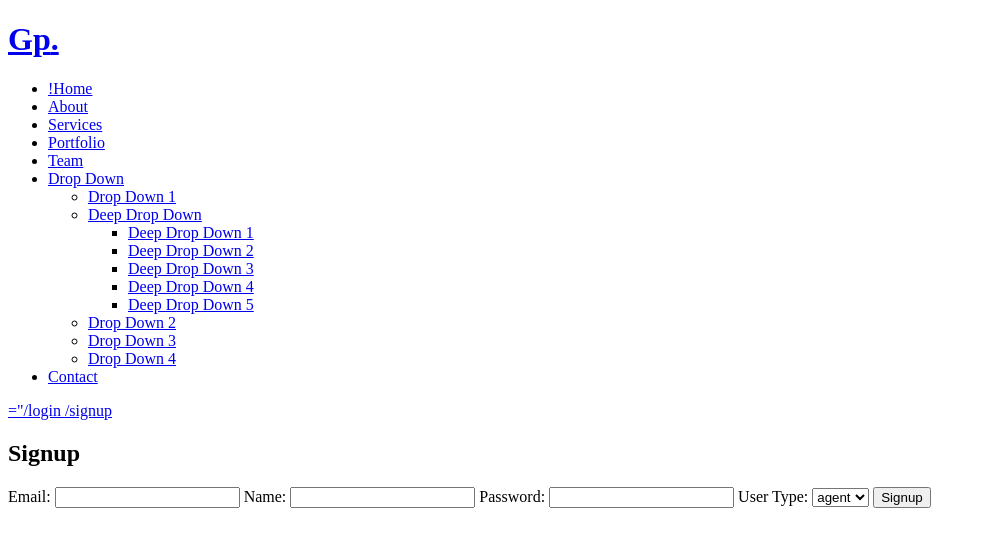
After one commit to MubarizKhan/CS-425-Database-Project, a Flask app: page /signup in a window 1280 px wide. The commit adds this page. Shown: the top 547 px of the page, without its empty margins (0-986 px from the left). Run offline with Flask 3, Linux system fonts and the light colour scheme; some libraries are stand-ins or nearby versions.

Commit message:
working on login & signup

```diff
--- a/app.py
+++ b/app.py
@@ -1,8 +1,11 @@
 import os
 import psycopg2
-from flask import Flask, render_template
+from flask import Flask, render_template, request, redirect, url_for, session, flash
+from werkzeug.security import generate_password_hash, check_password_hash
 
 app = Flask(__name__, static_url_path='/static', static_folder='static')
+app.config['SECRET_KEY'] = 'mysecretkey'
+
 
 def get_db_connection():
     conn = psycopg2.connect(host='localhost',
@@ -17,14 +20,115 @@ def index():
     print(psycopg2.__version__)
     conn = get_db_connection()
     cur = conn.cursor()
-    # cur.execute('GRANT INSERT ON TABLE "agents" TO mak;')
-    # cur.execute('SELECT * FROM agents')
     print(os.environ['DB_USERNAME'],os.environ['DB_PASSWORD'])
     cur.execute('SELECT * FROM agents')
-    books = cur.fetchall()
+    agents = cur.fetchall()
     cur.close()
     conn.close()
-    return render_template('index.html', books=books)
+    return render_template('index.html', agents=agents)
+
+# app.route('/yummy/')
+# def dummy():
+#   return render_template('dummy.html')
+
+
+@app.route('/login')
+def login():
+    return render_template('login.html')
+
+@app.route('/signup')
+def signup():
+    return render_template('signup.html')
+
+@app.route('/login', methods=['POST'])
+def login_post():
+    email = request.form['email']
+    password_hash = request.form['password']
+
+    conn = get_db_connection()
+    cur = conn.cursor()
+    cur.execute('SELECT user_id, password, name, email, usertype FROM "User" WHERE email = %s', (email,))
+
+    user = cur.fetchone()
+
+    if user is None:
+        flash(email, password_hash)
+        flash('true')
+        flash('Invalid email or password.')
+    else:
+      flash('user logged in')
+      redirect('/')
+
+    # user_id, password_hash = user
+
+    # if not check_password_hash(password_hash, password):
+    #     flash('Invalid email or password.')
+    #     return redirect(url_for('login'))
+
+    session.clear()
+    session['user_id'] = user[0]
+    session['user_type'] = user[4]
+
+
+    print('(((((((' * 10)
+    print(user)
+    print(')))))' * 10)
+
+
+    print(session['user_id'], "session[user_id]")
+
+
+
+import random
+@app.route('/signup', methods=['POST'])
+def signup_post():
+    email = request.form['email']
+    name = request.form['name']
+    password = request.form['password']
+    user_type = request.form['user_type']
+    user_id = random.randint(0,123)
+
+    print('-------')
+    print(email, password, user_type)
+    print('======')
+    conn = get_db_connection()
+    cur = conn.cursor()
+
+    # cur.execute("SELECT user_id FROM "User" WHERE email = %s", (email,))
+    cur.execute('SELECT user_id, password, name, email, usertype FROM "User" WHERE email = %s', (email,))
+    existing_user = cur.fetchone()
+
+    if existing_user is not None:
+        flash('Email address already in use.')
+        return redirect(url_for('signup'))
+
+    # password_hash = generate_password_hash(password)
+
+    cur.execute('INSERT INTO "User" (user_id, name, email, password, usertype) VALUES (%s, %s, %s, %s, %s)', (user_id, name, email, password, user_type))
+    conn.commit()
+
+    # if usertype == 'agent':
+      # cur.execute('INSERT INTO "User" (user_id, name, email, password, usertype) VALUES (%s, %s, %s, %s, %s)', (user_id, name, email, password, user_type))
+    # else:
+      # cur.execute('INSERT INTO "User" (user_id, name, email, password, usertype) VALUES (%s, %s, %s, %s, %s)', (user_id, name, email, password, user_type))
+
+    cur.execute('SELECT id FROM "User" WHERE email = %s', (email,))
+    user_id = cur.fetchone()[0]
+
+    i
+
+    session.clear()
+    session['user_id'] = user_id
+    return redirect(url_for('index'))
+
+
+
+@app.route('/logout')
+def logout():
+    session.clear()
+    return redirect(url_for('index'))
+
+
 
 
 if __name__ == '__main__':
--- a/init_db.py
+++ b/init_db.py
@@ -26,11 +26,11 @@ cur = conn.cursor()
 
 cur.execute('INSERT INTO "User" (User_ID, Name ,Email ,UserType ,Password)'
 'VALUES( %s,%s,%s,%s,%s )',
-(5,'test','testq@gmail.com','agent','test@123'))
+(37,'test','test666@.com','agent','test7@6'))
 
 cur.execute('INSERT INTO "agents" (agent_id,user_id ,job_title ,real_estate_agency,contact_information,email)'
             'VALUES(%s,%s,%s,%s,%s,%s)',
-            (5,'5','agent','test_agency','811111','teqst@gmail.com'))
+            (27,'37','agent','test_agency','811111','test666@.com'))
 
 
 
--- a/templates/base.html
+++ b/templates/base.html
@@ -18,16 +18,7 @@
 
   <!-- Vendor CSS Files -->
 <!-- Vendor CSS Files -->
-<link href="/static/assets/vendor/aos/aos.css" rel="stylesheet">
-<link href="/static/assets/vendor/bootstrap/css/bootstrap.min.css" rel="stylesheet">
-<link href="/static/assets/vendor/bootstrap-icons/bootstrap-icons.css" rel="stylesheet">
-<link href="/static/assets/vendor/boxicons/css/boxicons.min.css" rel="stylesheet">
-<link href="/static/assets/vendor/glightbox/css/glightbox.min.css" rel="stylesheet">
-<link href="/static/assets/vendor/remixicon/remixicon.css" rel="stylesheet">
-<link href="/static/assets/vendor/swiper/swiper-bundle.min.css" rel="stylesheet">
 
-<!-- Template Main CSS File -->
-<link href="/static/assets/css/style.css" rel="stylesheet">
 
 
 
@@ -46,7 +37,8 @@
       <nav id="navbar" class="navbar order-last order-lg-0">
         <ul>
           <li><a class="nav-link scrollto active" href="#hero">!Home</a></li>
-          <li><a class="nav-link scrollto" href="#about">About</a></li>
+
+          <li><a class="nav-link scrollto" href= "#">About</a></li>
           <li><a class="nav-link scrollto" href="#services">Services</a></li>
           <li><a class="nav-link scrollto " href="#portfolio">Portfolio</a></li>
           <li><a class="nav-link scrollto" href="#team">Team</a></li>
@@ -72,7 +64,7 @@
         <i class="bi bi-list mobile-nav-toggle"></i>
       </nav><!-- .navbar -->
 
-      <div><a href="#about" class="get-started-btn scrollto">Log IN</a><a href="#about" class="get-started-btn scrollto">Signup</a></div>
+      <div><a href="login" class="get-started-btn scrollto"> ="{{ url_for('login') }} </a><a href="signup" class="get-started-btn scrollto"> {{ url_for('signup') }}</a></div>
 
     </div>
   </header><!-- End Header -->
--- /dev/null
+++ b/templates/signup.html
@@ -0,0 +1,31 @@
+{% extends 'base.html' %}
+
+{% block content %}
+  <h1>Signup</h1>
+  {% with messages = get_flashed_messages() %}
+    {% if messages %}
+      <ul class="messages">
+        {% for message in messages %}
+          <li>{{ message }}</li>
+        {% endfor %}
+      </ul>
+    {% endif %}
+  {% endwith %}
+  <form method="post">
+    <label for="email">Email:</label>
+    <input type="email" id="email" name="email" required>
+
+    <label for="name">Name:</label>
+    <input type="name" id="name" name="name" required>
+
+    <label for="password">Password:</label>
+    <input type="password" id="password" name="password" required>
+
+    <label for="user_type">User Type:</label>
+    <select id="user_type" name="user_type" required>
+      <option value="agent">agent</option>
+      <option value="renter">renter</option>
+    </select>
+    <button type="submit">Signup</button>
+  </form>
+{% endblock %}
```
Also changed, not shown: templates/dummy.html (added, +27 -0 lines), templates/index.html (+11 -0 lines), templates/login.html (added, +30 -0 lines).
